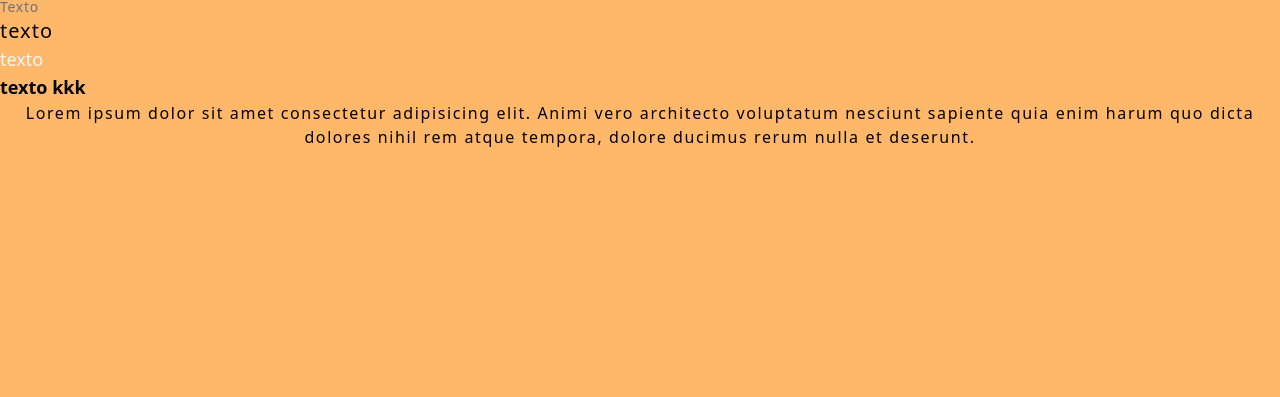
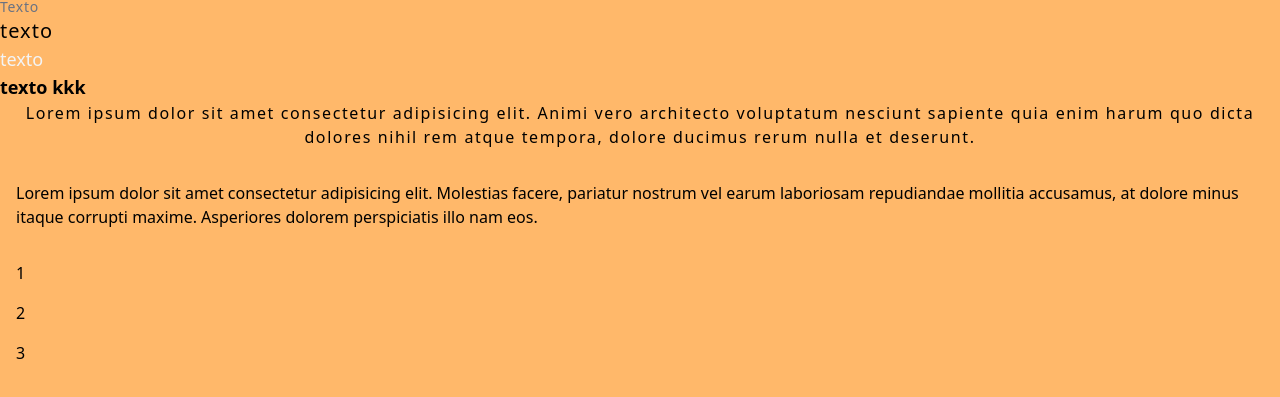
Before and after one commit to joanabnu/Tailwindcss-Primeiro, a website: page Meu-primeiro-projeto/src/index.html in a window 1280 px wide. Shown: the part 99-496 px from the top of the page. Drawn offline with Linux system fonts and the light colour scheme.

Commit message:
Espaçamentos

```diff
--- a/Meu-primeiro-projeto/src/index.html
+++ b/Meu-primeiro-projeto/src/index.html
@@ -15,5 +15,13 @@
     <h1 class="text-lg text-gray-100">texto</h1>
     <h1 class="text-lg font-black">texto kkk</h1>
     <p class="text-center tracking-widest">Lorem ipsum dolor sit amet consectetur adipisicing elit. Animi vero architecto voluptatum nesciunt sapiente quia enim harum quo dicta dolores nihil rem atque tempora, dolore ducimus rerum nulla et deserunt.</p>
+
+    <div class="p-4 mt-4">Lorem ipsum dolor sit amet consectetur adipisicing elit. Molestias facere, pariatur nostrum vel earum laboriosam repudiandae mollitia accusamus, at dolore minus itaque corrupti maxime. Asperiores dolorem perspiciatis illo nam eos.</div>
+
+    <div class="m-4 space-y-4">
+        <div>1</div>
+        <div>2</div>
+        <div>3</div>
+    </div>
 </body>
 </html>
```
Also changed, not shown: Meu-primeiro-projeto/src/output.css.
